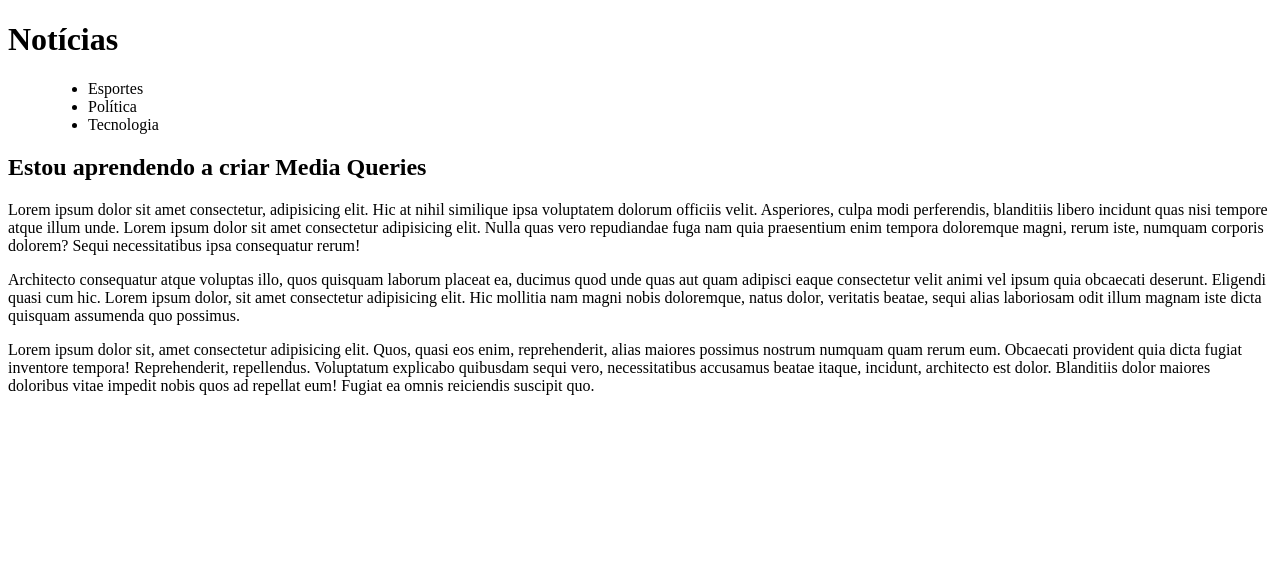
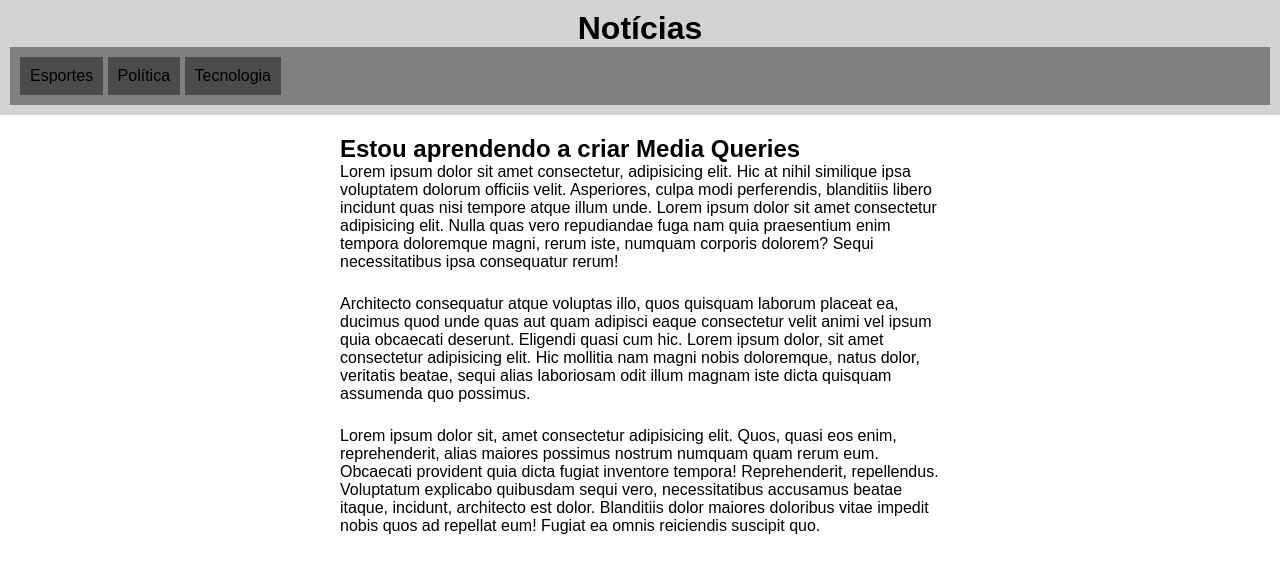
Before and after one commit to jaopzj/HTML-CSS, a plain HTML site: page exercícios/EX026/mq001/index.html in a window 1280 px wide. Drawn offline with Linux system fonts and the light colour scheme.

Commit message:
Adiciona estilos CSS para telas e impressoras, incluindo melhorias na formatação e layout

```diff
--- a/exercícios/EX026/mq001/style/impressora.css
+++ b/exercícios/EX026/mq001/style/impressora.css
@@ -1,3 +1,28 @@
 @charset "UTF-8";
 
 /* Estilo para Impressoras */
+
+* {
+    margin: 10px;
+    padding: 10px;
+}
+
+html {
+    font-family: 'Courier New', Courier, monospace;
+    font-size: 1em;
+    line-height: 1.5em;
+}
+
+menu {
+    display: none;
+}
+
+article {
+    width: 100%;
+}
+
+article::after {
+    content: 'Esse artigo foi impresso através do site www.cursoemvideo.com';
+    font-weight: bolder;
+    font-size: 0.7em;
+}
--- a/exercícios/EX026/mq001/style/tela.css
+++ b/exercícios/EX026/mq001/style/tela.css
@@ -1,3 +1,46 @@
 @charset "UTF-8";
 
 /* Estilo para Telas */
+
+* {
+    margin: 0px;
+    padding: 0px;
+}
+
+header {
+    background-color: lightgray;
+    margin-bottom: 20px;
+    padding: 10px;
+}
+
+html {
+    font-family: Arial, Helvetica, sans-serif;
+    font-size: 1em;
+}
+
+header > h1 {
+    text-align: center;
+}
+
+menu ul {
+    list-style-type: none;
+    background-color: gray;
+    padding: 10px;
+}
+
+menu li {
+    background-color: rgb(75, 75, 75);
+    display: inline-block;
+    padding: 10px;
+}
+
+article {
+    width: 600px;
+    display: block;
+    margin: auto;
+
+}
+
+article > p {
+    margin-bottom: 1.5em;
+}
```
Also changed, not shown: exercícios/EX026/mq001/index.html (+1 -1 lines).
